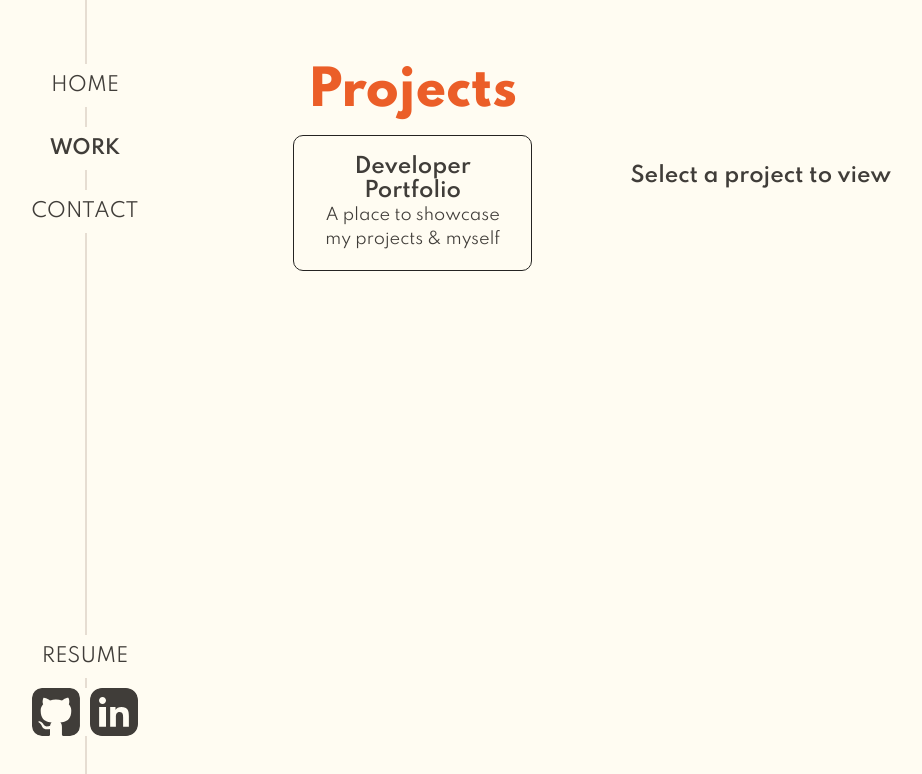
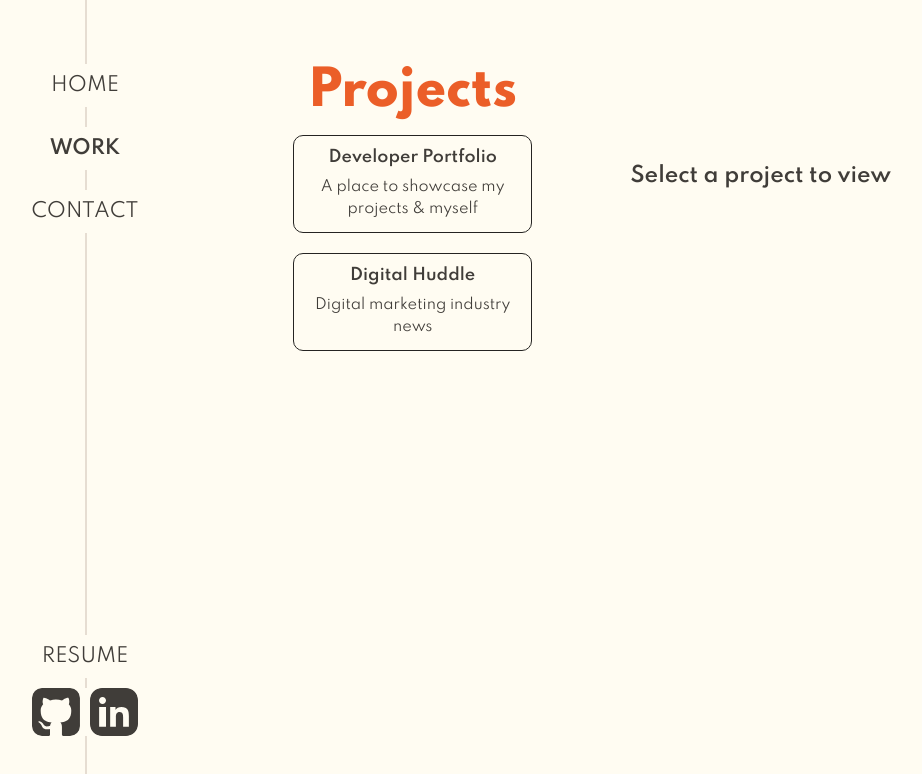
Before and after one commit to jjjackross/dev-site-2, a React (Create React App) app: page /work in a window 1280 px wide. Shown: the top 774 px of the page, without its empty margins (75-997 px from the left). Built offline with nearby package versions, Linux system fonts and the light colour scheme.

Commit message:
Added a project and changed some CSS.

```diff
--- a/src/Components/ProjectInfo/ProjectInfo.module.css
+++ b/src/Components/ProjectInfo/ProjectInfo.module.css
@@ -113,6 +113,10 @@ hr {
         text-align: center;
     }
 
+    .dataContainer p {
+        text-align: justify;
+    }
+
     .linkRow {
         justify-content: center;
     }
--- a/src/Components/Work/Work.module.css
+++ b/src/Components/Work/Work.module.css
@@ -39,15 +39,20 @@
 /* Button styling */
 .projectButton {
     border: 1px solid var(--color-black);
-    padding: 8%;
+    padding: 5%;
     margin-bottom: 20px;
     border-radius: 10px;
     transition-duration: .6s;
     transition-property: background-color;
 }
 
+.projectButton h3 {
+    margin-bottom: 10px;
+    font-size: 1rem;
+}
+
 .projectButton p {
-    font-size: 1rem;
+    font-size: .9rem;
 }
 
 .projectButton:hover {
--- a/src/json/work.json
+++ b/src/json/work.json
@@ -2,7 +2,7 @@
     {
         "Name": "Developer Portfolio",
         "ShortDescription": "A place to showcase my projects & myself",
-        "Overview": "I built this site as my first official ReactJS project because it does not require a backend and has a simple overall structure making it a solid first option.  After hand-sketching a rendering of the site, I used Penpot to create a more realistic mockup.  I wanted it to be natural and easy to use while still feeling unique.  The site grabs content from JSON files making it extremely easy to add or remove projects.  After building the site with Node and ReactJS I bought the domain name and hosted the site on Netlify.  I chose to host my site with Netlify because it is free, provides a free SSL certificate, has built-in continuous integration via GitHub and even provides a backend for my form.",
+        "Overview": "I built this site as my first official ReactJS project because it does not require a backend and has a simple overall structure making it a solid first option. After hand-sketching a rendering of the site, I used Penpot to create a more realistic mockup. I wanted it to be natural and easy to use while still feeling unique. The site grabs content from JSON files making it extremely easy to add or remove projects. After building the site with Node and ReactJS I bought the domain name and hosted the site on Netlify. I chose to host my site with Netlify because it is free, provides a free SSL certificate, has built-in continuous integration via GitHub and even provides a backend for my form.",
         "Tags": [
             {"ReactJS": "https://reactjs.org/"},
             {"Netlify": "https://www.netlify.com/"},
@@ -15,5 +15,21 @@
             {"Github": "https://github.com/jjjackross/dev-site-2"},
             {"Website": "https://www.jackross.dev"}
         ]
+    },
+    {
+        "Name": "Digital Huddle",
+        "ShortDescription": "Digital marketing industry news ",
+        "Overview": "Digital Huddle is a tech publisher that prides themselves on providing traditional methods and best practices for all things digital marketing. Digital Huddle was built on a custom wordpress theme with Advanced Custom Fields, PHP, JavaScript, WP Engine and Cloudflare. Advanced Custom Fields made it easy to add custom content without some of the constraints of a typical page builder. WP Engine is a very popular WordPress host and they made it extremely easy to host and manage our site. Cloudflare helps deliver content thus improving site speed while also providing a base level of cyber security. JavaScript and PHP are essential building blocks to any WP site.",
+        "Tags": [
+            {"WordPress": "https://wordpress.com/"},
+            {"ReactJS": "https://reactjs.org/"},
+            {"CloudFlare": "https://www.cloudflare.com/"},
+            {"WP Engine": "https://wpengine.com/"},
+            {"PHP": "https://www.php.net/"},
+            {"MySQL": "https://www.mysql.com/"}
+        ],
+        "Links": [
+            {"Website": "https://digitalhuddle.com/"}
+        ]
     }
 ]
```
